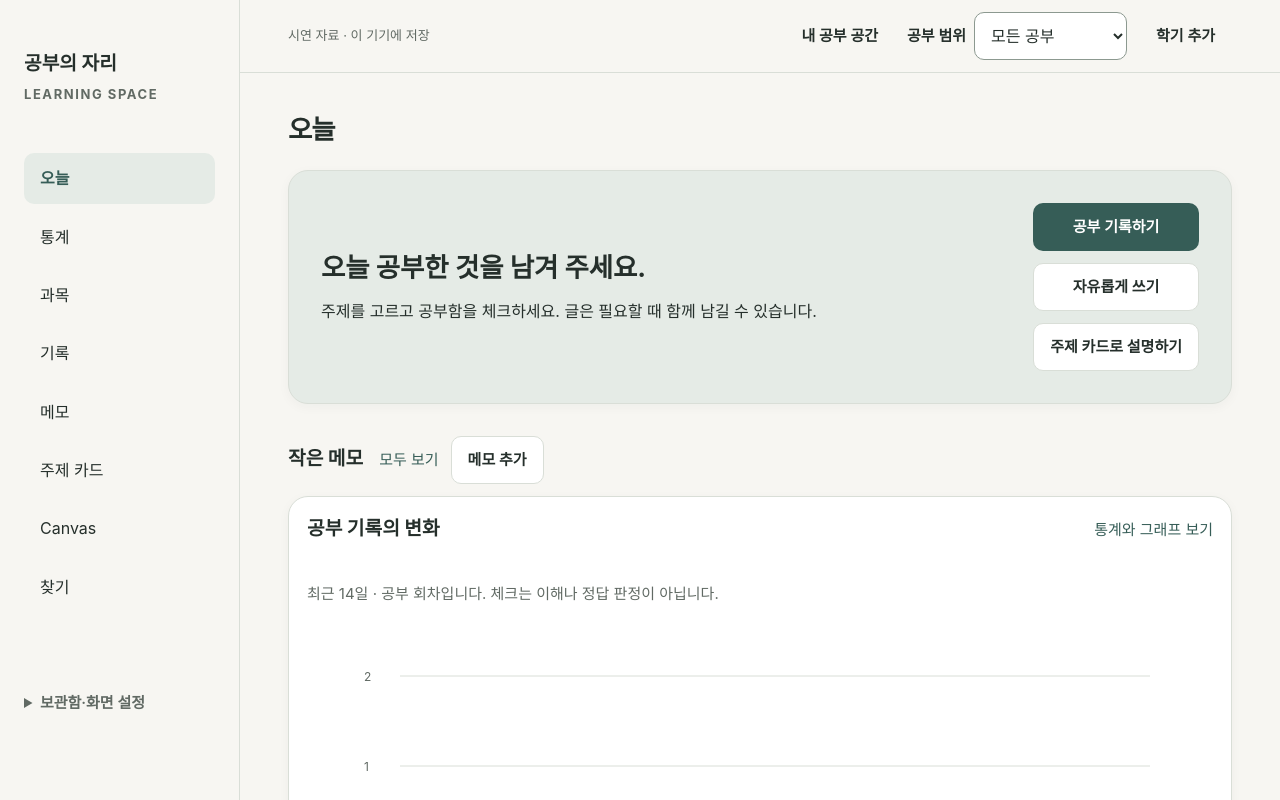
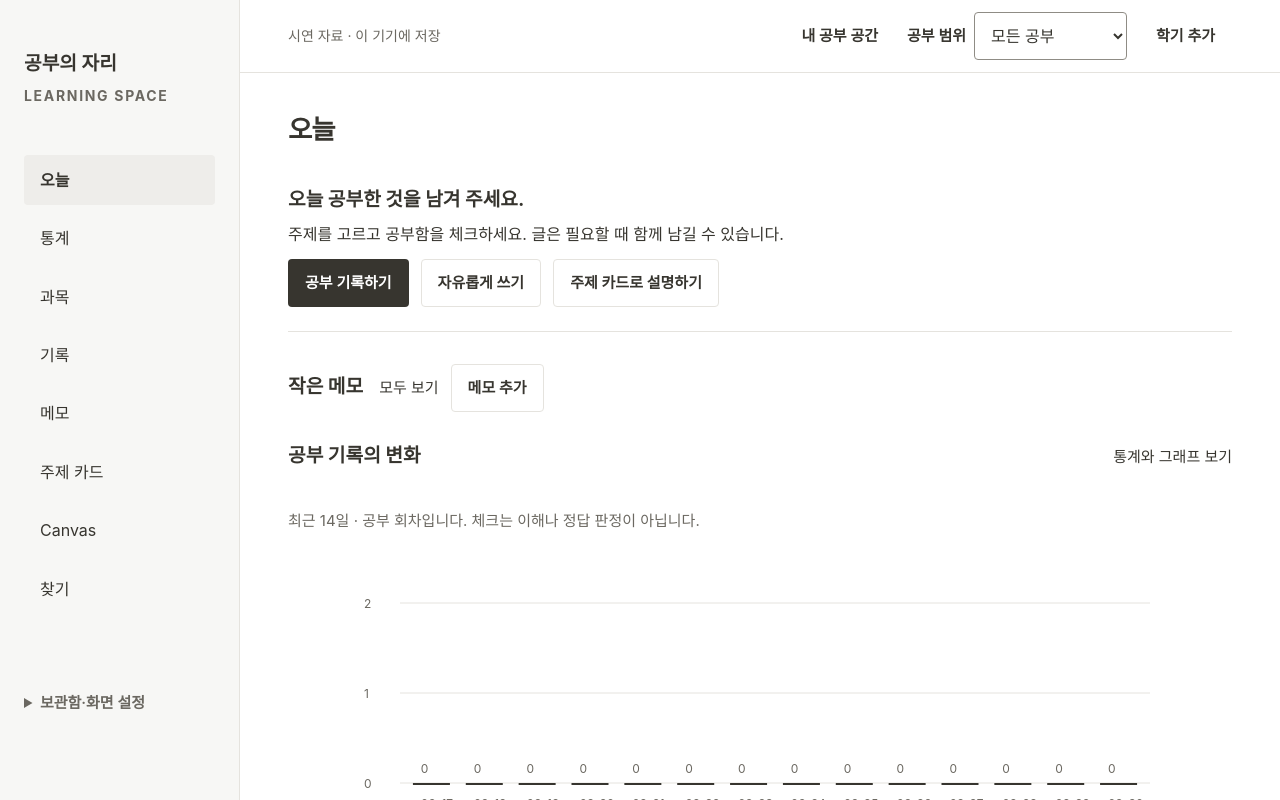
Before and after one commit to skmsmjs-netizen/study-space-generation2, a React (Vite) app: page / in a window 1280 px wide. Shown: the top 800 px of the page. Built offline with nearby package versions, Linux system fonts and the light colour scheme.

Commit message:
style: apply document-centered UI and preserve memo ink colors

```diff
--- a/src/app.css
+++ b/src/app.css
@@ -75,6 +75,7 @@ hr {
   height: 100dvh;
   padding: var(--space-7) var(--space-5);
   border-right: var(--border-width) solid var(--color-border);
+  background: var(--color-surface-inset);
   display: flex;
   flex-direction: column;
   gap: var(--space-7);
@@ -158,17 +159,17 @@ nav a[aria-current="page"] {
   font-size: var(--type-label-size);
 }
 .hero {
-  padding: var(--space-6);
-  background: var(--color-secondary);
+  padding: var(--space-4) 0 var(--space-5);
+  background: transparent;
   display: flex;
-  align-items: center;
-  justify-content: space-between;
-  gap: var(--space-6);
+  flex-direction: column;
+  align-items: flex-start;
+  gap: var(--space-3);
 }
 .hero h2 {
-  font-size: var(--type-title-size);
-  line-height: var(--type-title-line);
-  margin-bottom: var(--space-3);
+  font-size: var(--type-heading-size);
+  line-height: var(--type-heading-line);
+  margin-bottom: var(--space-2);
 }
 .hero p:last-child {
   margin-bottom: 0;
@@ -180,9 +181,8 @@ nav a[aria-current="page"] {
   flex-wrap: wrap;
 }
 .hero .actions {
-  flex-direction: column;
-  align-items: stretch;
-  flex-shrink: 0;
+  flex-direction: row;
+  align-items: center;
 }
 .dashboard-grid {
   display: grid;
@@ -204,6 +204,9 @@ nav a[aria-current="page"] {
 .field-stack {
   display: grid;
   gap: var(--space-4);
+}
+.card-stack {
+  gap: 0;
 }
 .quick-topic {
   display: flex;
@@ -251,7 +254,7 @@ nav a[aria-current="page"] {
 .subject-grid {
   display: grid;
   grid-template-columns: repeat(2, minmax(0, 1fr));
-  gap: var(--space-4);
+  gap: 0 var(--space-6);
   margin-top: var(--space-5);
 }
 .outline-list {
@@ -380,7 +383,7 @@ nav a[aria-current="page"] {
   .hero {
     align-items: start;
     flex-direction: column;
-    gap: var(--space-5);
+    gap: var(--space-3);
   }
   .hero .actions {
     flex-direction: row;
@@ -434,7 +437,7 @@ nav a[aria-current="page"] {
     font-size: var(--type-title-size);
   }
   .hero {
-    padding: var(--space-5);
+    padding: var(--space-3) 0 var(--space-4);
   }
   .hero h2 {
     font-size: var(--type-heading-size);
@@ -444,6 +447,9 @@ nav a[aria-current="page"] {
   }
   .hero .actions button {
     flex: 1;
+  }
+  .hero .actions .ui-button--primary {
+    flex-basis: 100%;
   }
   .bottom-nav {
     display: flex;
@@ -541,7 +547,7 @@ nav a[aria-current="page"] {
   .compact-menu[open] { width: 100%; }
   .is-home .page-heading { margin: var(--space-3) 0; }
   .is-home .page-heading .eyebrow { display: none; }
-  .is-home .hero { padding: var(--space-4); gap: var(--space-3); }
+  .is-home .hero { padding: var(--space-3) 0 var(--space-4); gap: var(--space-3); }
   .is-home .hero .eyebrow { display: none; }
   .is-home .hero h2 { margin-bottom: var(--space-2); }
   .is-home .dashboard-grid { margin-top: var(--space-5); }
--- a/src/ui/components.css
+++ b/src/ui/components.css
@@ -32,7 +32,7 @@ textarea.ui-input { min-height: calc(var(--control-height) * 3); resize: vertica
 .ui-tabs [aria-selected="true"] { background: var(--color-secondary); box-shadow: inset 0 calc(var(--border-width) * -2) var(--color-primary); }
 .ui-segmented { border-radius: var(--radius-md); background: var(--color-surface-inset); }
 .ui-segmented [aria-pressed="true"] { background: var(--color-surface); box-shadow: var(--shadow-raised); }
-.ui-card { min-width: 0; padding: var(--space-group); border: var(--border-width) solid var(--color-border); border-radius: var(--radius-lg); background: var(--color-surface); box-shadow: var(--shadow-raised); }
+.ui-card { min-width: 0; padding: var(--space-group) 0; border: 0; border-block-end: var(--border-width) solid var(--color-border); border-radius: 0; background: transparent; box-shadow: var(--shadow-none); }
 .ui-list-item { display: flex; align-items: center; justify-content: space-between; gap: var(--space-3); min-width: 0; padding-block: var(--space-3); border-block-end: var(--border-width) solid var(--color-border); }
 .ui-list-item > :first-child { min-width: 0; overflow-wrap: anywhere; }
 .ui-overlay { position: fixed; inset: 0; z-index: 100; display: flex; align-items: center; justify-content: center; padding: var(--space-4); background: var(--color-overlay); }
--- a/src/ui/memo-ink-pad.tsx
+++ b/src/ui/memo-ink-pad.tsx
@@ -66,7 +66,7 @@ export function MemoInkPad({ strokes, onChange, onDrawing }: {
       }} onPointerUp={event => { if (active.current?.pointerId === event.pointerId) finish(); }}
       onPointerCancel={event => { if (active.current?.pointerId === event.pointerId) finish(); }}
       onLostPointerCapture={event => { if (active.current?.pointerId === event.pointerId) finish(); }}>
-      {strokes.map(stroke => <path key={stroke.id} d={memoPath(stroke.points)} stroke={{ ink: 'var(--color-text)', blue: 'var(--color-hierarchy-outline)', green: 'var(--color-primary)' }[stroke.ink]} strokeWidth={stroke.width} fill="none" strokeLinecap="round" strokeLinejoin="round" />)}
+      {strokes.map(stroke => <path key={stroke.id} d={memoPath(stroke.points)} stroke={{ ink: 'var(--color-text)', blue: 'var(--color-hierarchy-outline)', green: 'var(--color-memo-green)' }[stroke.ink]} strokeWidth={stroke.width} fill="none" strokeLinecap="round" strokeLinejoin="round" />)}
       <path ref={live} stroke="var(--color-text)" strokeWidth={3} fill="none" strokeLinecap="round" strokeLinejoin="round" />
     </svg>
     <Checkbox label="손가락으로도 그리기" checked={finger} disabled={drawing} onChange={event => setFinger(event.target.checked)} />
--- a/src/ui/quick-memos.tsx
+++ b/src/ui/quick-memos.tsx
@@ -13,7 +13,7 @@ type Props = { data: AppState; repository: StudyRepository; onSaved: (next: AppS
 const inks: Record<MemoInk, { label: string; color: string }> = {
   ink: { label: '기본색', color: 'var(--color-text)' },
   blue: { label: '파랑', color: 'var(--color-hierarchy-outline)' },
-  green: { label: '초록', color: 'var(--color-primary)' },
+  green: { label: '초록', color: 'var(--color-memo-green)' },
 };
 const errorMessage = (error: unknown) => error instanceof Error && (error.name === 'QuotaExceededError' || /quota/i.test(error.message)) ? '이 기기의 저장 공간이 부족합니다.' : error instanceof Error ? error.message : '저장하지 못했습니다.';
 function ownerName(data: AppState, ownerId: string | null) {
--- a/src/ui/study-canvas.tsx
+++ b/src/ui/study-canvas.tsx
@@ -20,7 +20,7 @@ function StudyCard({ data, selected }: NodeProps<CardNode>) {
     <header className="canvas-drag-handle">{card.kind !== 'memo' && card.kind !== 'narrative' && <span className="canvas-role">{kinds[card.kind]}</span>}<h2>{card.name}</h2></header>
     <div className="canvas-card-body nodrag nopan nowheel">
       {data.editor ?? <>
-        {data.memo?.strokes.length ? <svg className="canvas-sketch" viewBox={`0 0 ${MEMO_WIDTH} ${MEMO_HEIGHT}`} role="img" aria-label="저장한 설명 그림">{data.memo.strokes.map(stroke => <path key={stroke.id} d={memoPath(stroke.points)} strokeWidth={stroke.width} fill="none" stroke={{ ink: 'var(--color-text)', blue: 'var(--color-hierarchy-outline)', green: 'var(--color-primary)' }[stroke.ink]} strokeLinecap="round" strokeLinejoin="round" />)}</svg> : null}
+        {data.memo?.strokes.length ? <svg className="canvas-sketch" viewBox={`0 0 ${MEMO_WIDTH} ${MEMO_HEIGHT}`} role="img" aria-label="저장한 설명 그림">{data.memo.strokes.map(stroke => <path key={stroke.id} d={memoPath(stroke.points)} strokeWidth={stroke.width} fill="none" stroke={{ ink: 'var(--color-text)', blue: 'var(--color-hierarchy-outline)', green: 'var(--color-memo-green)' }[stroke.ink]} strokeLinecap="round" strokeLinejoin="round" />)}</svg> : null}
         {data.body && <p className="canvas-original">{data.body}</p>}
         <div className="canvas-card-actions"><Button variant="quiet" onClick={data.open}>{card.kind === 'memo' || card.kind === 'narrative' ? '카드 안에서 편집' : '메모 쓰기'}</Button>
         {card.kind !== 'memo' && card.kind !== 'narrative' && <a href={`#/${card.kind === 'subject' ? 'subject' : 'node'}/${encodeURIComponent(card.entityId)}`}>열기 ↗</a>}</div>
--- a/src/ui/tokens.css
+++ b/src/ui/tokens.css
@@ -1,25 +1,26 @@
 :root {
   color-scheme: light;
-  --color-primary: #365d57;
+  --color-primary: #37352f;
   --color-on-primary: #ffffff;
-  --color-secondary: #e5ebe6;
-  --color-background: #f7f6f2;
+  --color-secondary: #eeedea;
+  --color-background: #ffffff;
   --color-surface: #ffffff;
-  --color-surface-inset: #f0f1ec;
-  --color-text: #252f2b;
-  --color-muted: #616a64;
-  --color-border: #d9ded7;
-  --color-border-strong: #8c9990;
+  --color-surface-inset: #f7f7f5;
+  --color-text: #37352f;
+  --color-muted: #6b6861;
+  --color-border: #e5e3de;
+  --color-border-strong: #8f8c85;
   --color-success: #27634b;
   --color-warning: #805313;
   --color-danger: #a3333d;
   --color-danger-surface: #fff0ef;
   --color-focus: #356eab;
-  --color-overlay: #16251dcc;
+  --color-overlay: #19191966;
   --color-hierarchy-subject: #727773;
   --color-hierarchy-unit: #b85e24;
   --color-hierarchy-outline: #366fa5;
   --color-hierarchy-topic: #98700e;
+  --color-memo-green: #365d57;
   --color-exam-possible: #b85e24;
   --color-exam-confirmed: #b2393c;
   --font-interface: -apple-system, BlinkMacSystemFont, "Apple SD Gothic Neo", "Noto Sans KR", sans-serif;
@@ -40,7 +41,7 @@
   --type-label-size: .9375rem;
   --type-label-weight: 600;
   --type-label-line: 1.5;
-  --type-caption-size: .8125rem;
+  --type-caption-size: .875rem;
   --type-caption-weight: 400;
   --type-caption-line: 1.6;
   --space-0: 0;
@@ -53,14 +54,14 @@
   --space-6: 2rem;
   --space-7: 3rem;
   --space-8: 4rem;
-  --radius-sm: 10px;
-  --radius-md: 14px;
-  --radius-lg: 20px;
-  --radius-overlay: 28px;
+  --radius-sm: 4px;
+  --radius-md: 6px;
+  --radius-lg: 8px;
+  --radius-overlay: 12px;
   --radius-pill: 999px;
   --shadow-none: none;
-  --shadow-raised: 0 3px 12px #23342a0a;
-  --shadow-overlay: 0 20px 64px #17271d33;
+  --shadow-raised: none;
+  --shadow-overlay: 0 8px 32px #00000026;
   --border-width: 1px;
   --focus-width: 2px;
   --focus-offset: 3px;
@@ -82,59 +83,61 @@
 
 :root[data-theme="dark"] {
   color-scheme: dark;
-  --color-primary: #9ecbbb;
-  --color-on-primary: #162c23;
-  --color-secondary: #2b3d33;
-  --color-background: #171e1a;
-  --color-surface: #202a24;
-  --color-surface-inset: #1b231e;
-  --color-text: #edf0e9;
-  --color-muted: #abb7ad;
-  --color-border: #3a493e;
-  --color-border-strong: #718676;
+  --color-primary: #e5e4e1;
+  --color-on-primary: #202020;
+  --color-secondary: #30302e;
+  --color-background: #202020;
+  --color-surface: #252525;
+  --color-surface-inset: #292929;
+  --color-text: #e5e4e1;
+  --color-muted: #b0ada6;
+  --color-border: #42413e;
+  --color-border-strong: #87847c;
   --color-success: #8ac5a1;
   --color-warning: #e6be77;
   --color-danger: #f0a6ad;
   --color-danger-surface: #3e2429;
   --color-focus: #93bfeb;
-  --color-overlay: #07130bcc;
+  --color-overlay: #00000099;
   --color-hierarchy-subject: #b2b8b2;
   --color-hierarchy-unit: #e8a375;
   --color-hierarchy-outline: #8bbbea;
   --color-hierarchy-topic: #e2ca75;
+  --color-memo-green: #9ecbbb;
   --color-exam-possible: #e8a375;
   --color-exam-confirmed: #efa1a3;
-  --shadow-raised: 0 3px 12px #00000026;
-  --shadow-overlay: 0 20px 64px #00000066;
+  --shadow-raised: none;
+  --shadow-overlay: 0 8px 32px #00000066;
 }
 
 @media (prefers-color-scheme: dark) {
   :root:not([data-theme="light"]):not([data-theme="dark"]) {
     color-scheme: dark;
-    --color-primary: #9ecbbb;
-    --color-on-primary: #162c23;
-    --color-secondary: #2b3d33;
-    --color-background: #171e1a;
-    --color-surface: #202a24;
-    --color-surface-inset: #1b231e;
-    --color-text: #edf0e9;
-    --color-muted: #abb7ad;
-    --color-border: #3a493e;
-    --color-border-strong: #718676;
+    --color-primary: #e5e4e1;
+    --color-on-primary: #202020;
+    --color-secondary: #30302e;
+    --color-background: #202020;
+    --color-surface: #252525;
+    --color-surface-inset: #292929;
+    --color-text: #e5e4e1;
+    --color-muted: #b0ada6;
+    --color-border: #42413e;
+    --color-border-strong: #87847c;
     --color-success: #8ac5a1;
     --color-warning: #e6be77;
     --color-danger: #f0a6ad;
     --color-danger-surface: #3e2429;
     --color-focus: #93bfeb;
-    --color-overlay: #07130bcc;
+    --color-overlay: #00000099;
     --color-hierarchy-subject: #b2b8b2;
     --color-hierarchy-unit: #e8a375;
     --color-hierarchy-outline: #8bbbea;
     --color-hierarchy-topic: #e2ca75;
+    --color-memo-green: #9ecbbb;
     --color-exam-possible: #e8a375;
     --color-exam-confirmed: #efa1a3;
-    --shadow-raised: 0 3px 12px #00000026;
-    --shadow-overlay: 0 20px 64px #00000066;
+    --shadow-raised: none;
+    --shadow-overlay: 0 8px 32px #00000066;
   }
 }
 
```
Also changed, not shown: 1 other file (tests, documents, lock files or other folders).
